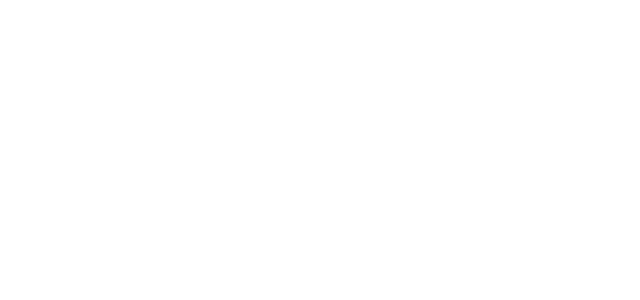
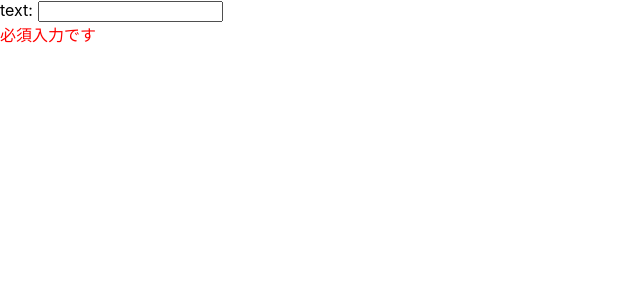
Before and after one commit to KadoTomohiro/VueValidationConsideration, a Nuxt app: page /example in a window 1280 px wide. Before the commit this address had no page. Shown: the top 300 px of the page, without its empty margins (0-640 px from the left). Built offline with nearby package versions, Linux system fonts and the light colour scheme.

Commit message:
add example page

```diff
--- /dev/null
+++ b/pages/example.vue
@@ -0,0 +1,34 @@
+<template>
+  <div>
+    <label>text: <input type="text" v-model="text" /></label>
+    <div class="errors" v-if="$v.text.$invalid">
+      <span v-if="!$v.text.required">必須入力です</span>
+      <span v-if="!$v.text.maxLength">10文字以内で入力してください</span>
+    </div>
+  </div>
+</template>
+
+<script lang="ts">
+import Vue from 'vue'
+import { Component } from 'vue-property-decorator'
+import { maxLength, required } from 'vuelidate/lib/validators'
+
+@Component({
+  name: 'example',
+  validations: {
+    text: {
+      required,
+      maxLength: maxLength(10),
+    },
+  },
+})
+export default class Example extends Vue {
+  text: string = ''
+}
+</script>
+
+<style scoped>
+.errors {
+  color: red;
+}
+</style>
```
